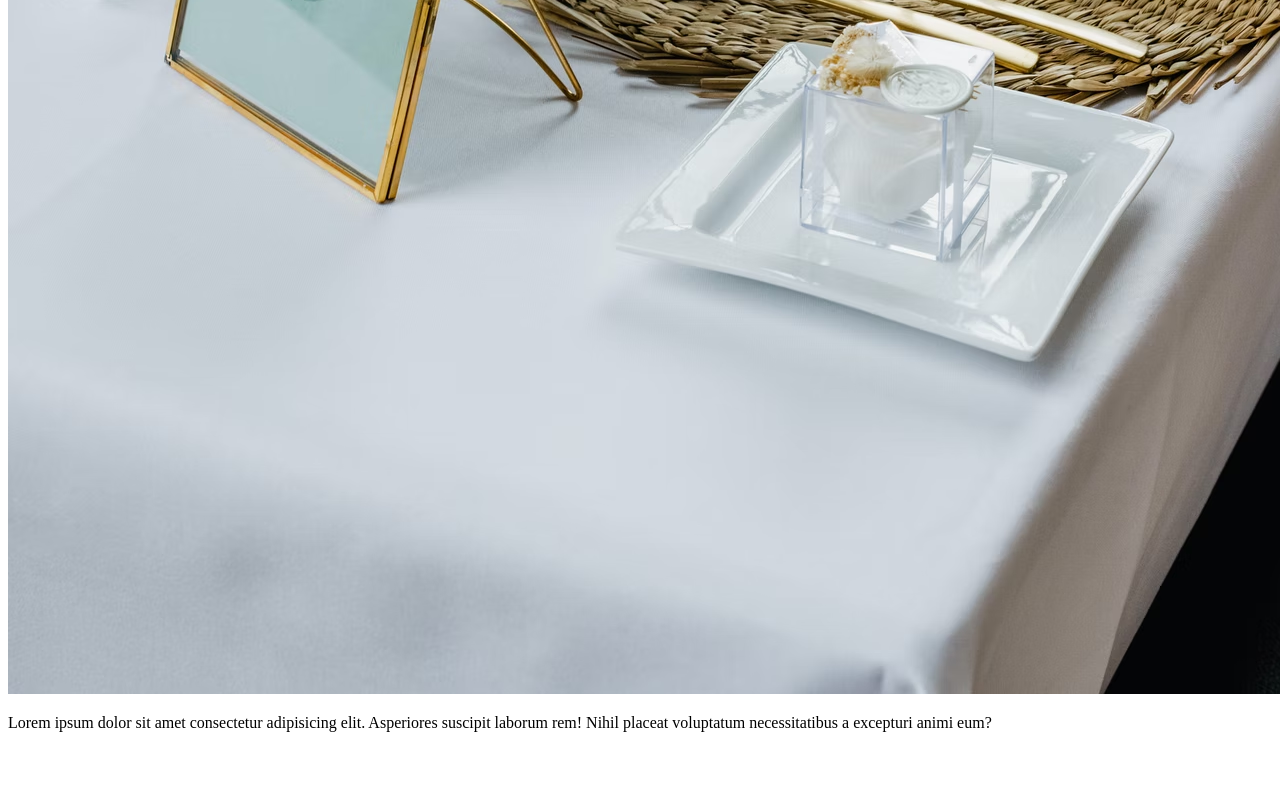
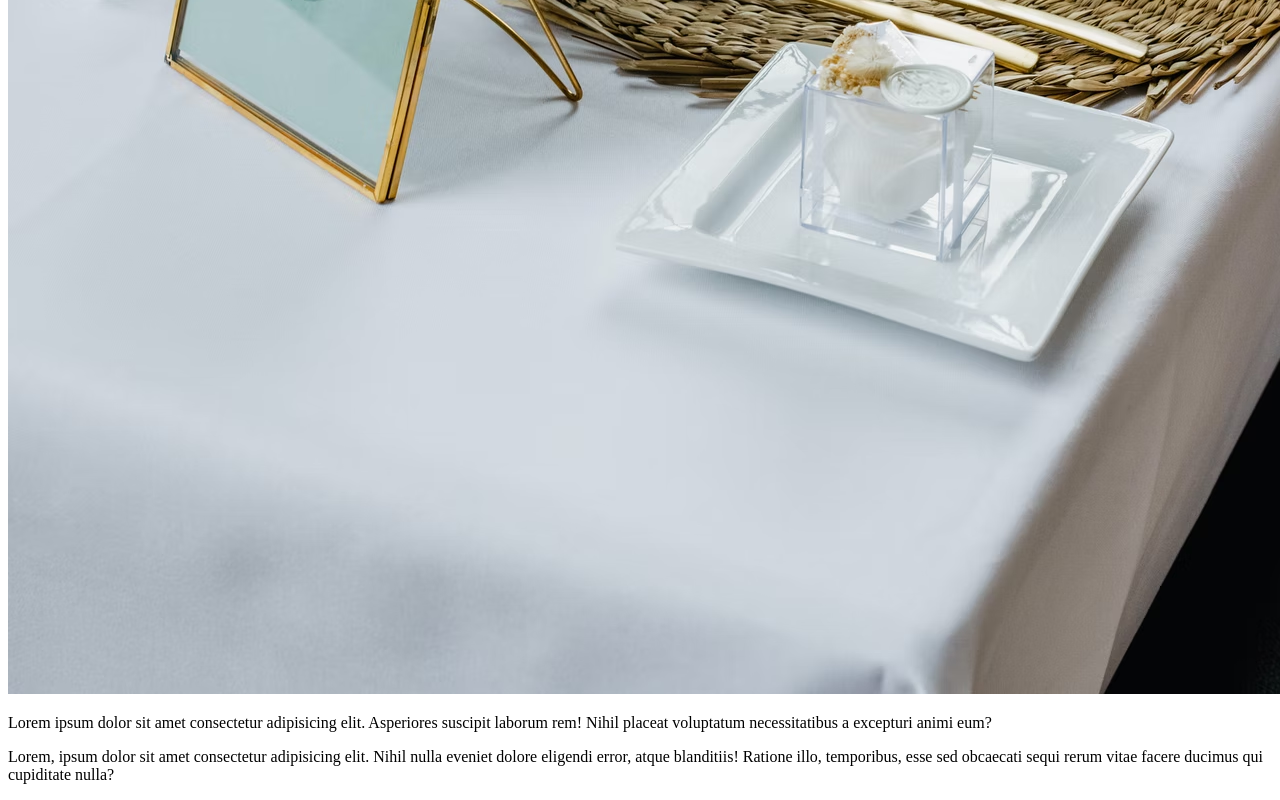
Before and after one commit to Mmunni/example-repo, a plain HTML site: page index.html in a window 1280 px wide. Shown: the part 1446-2246 px from the top of the page. Before the commit the page ends 2194 px from the top, so only its background shows below. Drawn offline with Linux system fonts and the light colour scheme.

Commit message:
new branch

```diff
--- a/index.html
+++ b/index.html
@@ -11,5 +11,6 @@
     <h1>headdding 1</h1>
     <img src="assets/img/decoration.avif" alt="">
     <p>Lorem ipsum dolor sit amet consectetur adipisicing elit. Asperiores suscipit laborum rem! Nihil placeat voluptatum necessitatibus a excepturi animi eum?</p>
+    <p>Lorem, ipsum dolor sit amet consectetur adipisicing elit. Nihil nulla eveniet dolore eligendi error, atque blanditiis! Ratione illo, temporibus, esse sed obcaecati sequi rerum vitae facere ducimus qui cupiditate nulla?</p>
 </body>
 </html>
```
